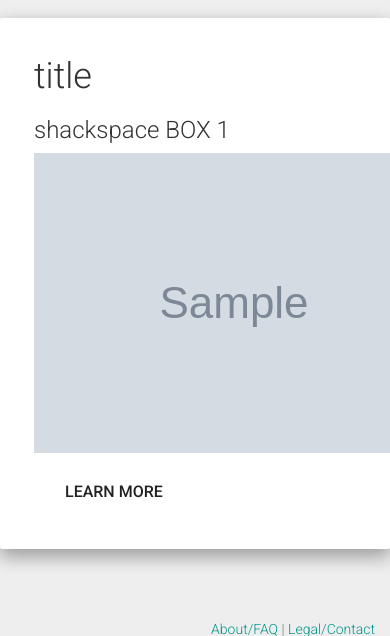
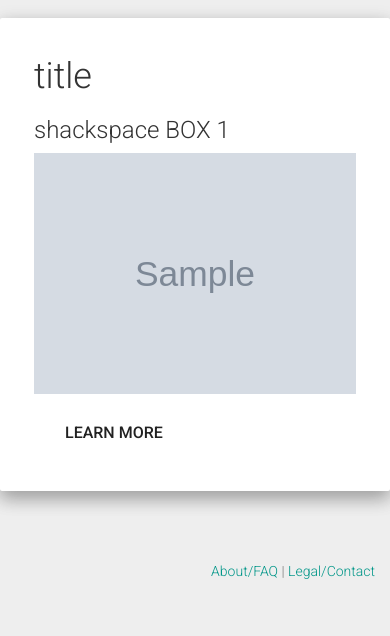
Before and after one commit to aerospaceresearch/cress-website, a Django app: page / in a window 390 px wide; the page is wider, and only the part inside the window is pictured. Shown: the part 53-689 px from the top of that part. Run offline with Django 3.2, Linux system fonts and the light colour scheme; tables that the repository leaves empty hold one stand-in row (values such as "Sample post"); grey boxes marked "Sample" are stand-in pictures; some libraries are stand-ins or nearby versions.

Commit message:
responsive all the things

```diff
--- a/cress/main/templates/main/home.html
+++ b/cress/main/templates/main/home.html
@@ -14,7 +14,7 @@ Welcome!
 	      shackspace BOX 1
             </h3>
 	    <p>
-	      <img src="{{ image.url }}"/>
+	      <img src="{{ image.url }}" class="img-responsive"/>
 	    </p>
 
             <p><a class="btn btn-lg" href="{% url "about" %}" role="button">Learn more</a></p>
```
